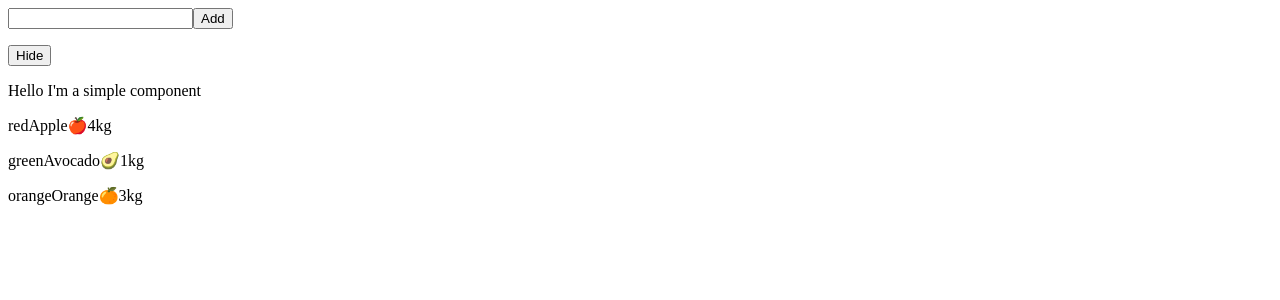
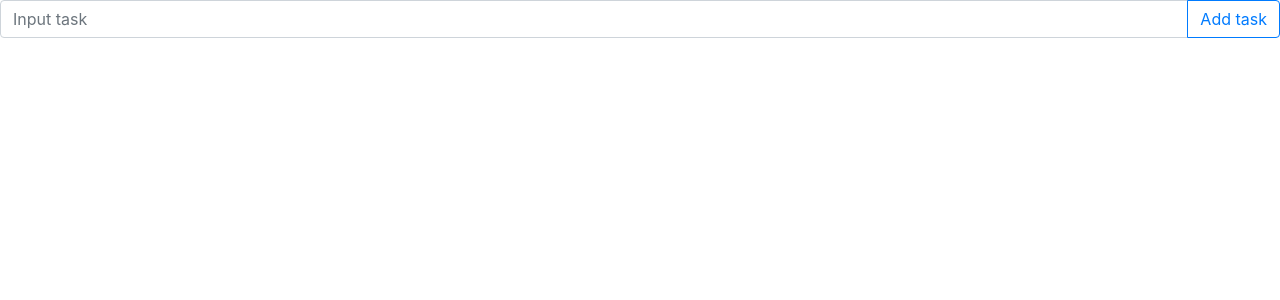
Before and after one commit to SAMVELMAR/SAMVELMAR-react-js_demo, a React (Create React App) app: page / in a window 1280 px wide. Shown: the top 300 px of the page. Built offline with nearby package versions, Linux system fonts and the light colour scheme.

Commit message:
Crating ToDo list

```diff
--- a/package.json
+++ b/package.json
@@ -6,7 +6,9 @@
     "@testing-library/jest-dom": "^4.2.4",
     "@testing-library/react": "^9.5.0",
     "@testing-library/user-event": "^7.2.1",
+    "bootstrap": "^4.5.2",
     "react": "^16.13.1",
+    "react-bootstrap": "^1.3.0",
     "react-dom": "^16.13.1",
     "react-scripts": "3.4.3"
   },
--- a/src/App.js
+++ b/src/App.js
@@ -1,17 +1,11 @@
 import React from 'react';
-//import Product from './Components/Product';
-import Input from './Components/Input';
+import './style.css';
+import 'bootstrap/dist/css/bootstrap.min.css'
+import Todo from './Components/ToDo'
 
 function App() {
   return (
-    <div>
-      <Input/>
-      {/* <Product
-      price = '1$'
-      name ='Bananas'
-      description = 'Fresh bananas from Ecuador'
-      /> */}
-    </div>
+    <Todo/>
   );
 }
 
--- a/src/Components/Input.js
+++ /dev/null
@@ -1,122 +0,0 @@
-import React, {Component} from 'react';
-
-class Input extends Component {
-
-    state = {
-        inputValue: '',
-        showValue: '',
-        showText: true,
-        fruits: [
-            {
-                name: 'Apple',
-                color: 'red',
-                weight: 4,
-                icon: '🍎'
-            },
-            {
-                name: 'Avocado',
-                color: 'green',
-                weight: 1,
-                icon: '🥑'
-            },
-            {
-                name: 'Orange',
-                color: 'orange',
-                weight: 3,
-                icon: '🍊'
-            }
-        ]
-    }
-
-    handleChangeInput = event =>{
-        this.setState({
-            inputValue: event.target.value
-        })
-    }
-
-    handleAddButtonClick = () =>{
-        let {inputValue} = this.state
-        this.setState({
-            inputValue: '',
-            showValue: inputValue
-        })
-    }
-
-    hideText = () =>{
-        this.setState({
-            showText: !this.state.showText
-        })
-
-    }
-
-    render(){
-        let {showText} = this.state
-
-
-        let fruits = this.state.fruits.map((fruit, index) =>
-        <p key={index}>
-        {fruit.color}
-        {fruit.name}
-        {fruit.icon}
-        {fruit.weight}kg
-        </p>
-        )
-
-        return(
-                <div>
-                <input
-                type = 'text'
-                onChange = {this.handleChangeInput}
-                value ={this.state.inputValue}
-                />
-                <button onClick = {this.handleAddButtonClick}>Add</button>
-                <p>{this.state.showValue}</p>
-
-                <button onClick = {this.hideText}>
-                 {
-                     showText ? 'Hide':'Show'
-                 }
-
-                </button>
-                {/* {
-                    showText ?
-                        <p>Hello I'm a simple component</p>
-                        :
-                        <p>There's nothing to show</p>
-
-                } */}
-
-                {/* {
-                    showText ?
-                        <p>Hello I'm a simple component</p>
-                        :
-                        null
-                } */}
-
-                 {
-                    showText && <p>Hello I'm a simple component</p>
-                 }
-
-
-                {
-                    fruits
-                }
-
-                {/* {
-                    this.state.fruits.map(({color, name, icon, weight}, index) =>
-                    <p key={index}>
-                    {color}
-                    {name}
-                    {icon}
-                    {weight}kg
-                    </p>
-                    )
-                } */}
-                </div>
-        )
-    }
-
-}
-
-
-export default Input
--- /dev/null
+++ b/src/Components/ToDo.js
@@ -0,0 +1,29 @@
+import React, {Component} from 'react';
+import {Container, Row, Col, InputGroup, FormControl, Button} from 'react-bootstrap';
+
+class ToDo extends Component{
+render(){
+    return(
+        <Container fluid ={true}>
+            <Row>
+                <InputGroup className = "mb-3">
+                <FormControl
+                    placeholder = "Input task"
+                    aria-label = "Input task"
+                    aria-describedby = "basic-addon2"
+                    />
+                    <InputGroup.Append>
+                        <Button variant = "outline-primary">Add task</Button>
+                    </InputGroup.Append>
+                </InputGroup>
+            </Row>
+            <Row></Row>
+
+
+        </Container>
+    )
+}
+
+}
+
+export default ToDo
```
Also changed, not shown: src/Components/Description.js (deleted, +0 -15 lines), src/Components/Name.js (deleted, +0 -15 lines), src/Components/Price.js (deleted, +0 -42 lines), src/Components/Product.js (deleted, +0 -22 lines), src/style.css (added), 1 other file (tests, documents, lock files or other folders).
